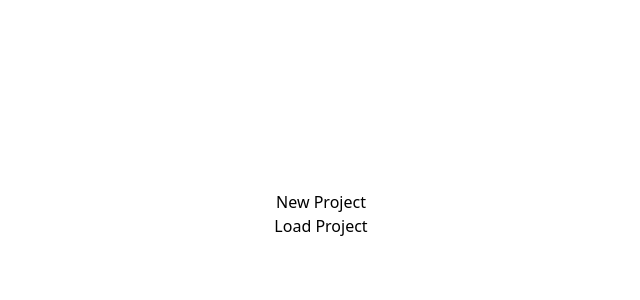
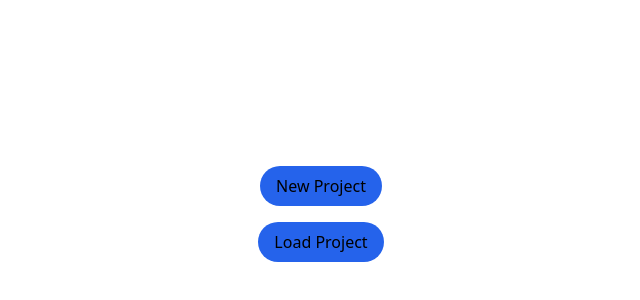
Before and after one commit to JoshuaCleverley/code-editor, a Next.js app: page / in a window 1280 px wide. Shown: the part 186-486 px from the top of the page, without its empty margins (319-959 px from the left). Built offline with nearby package versions, Linux system fonts and the light colour scheme.

Commit message:
Basic Button component styling

```diff
--- a/app/page.tsx
+++ b/app/page.tsx
@@ -1,9 +1,10 @@
+import { Button } from "@/components/Button";
 
 export default function Home() {
   return (
-    <main className="flex min-h-screen flex-col items-center justify-center">
-      <button>New Project</button>
-      <button>Load Project</button>
+    <main className="flex min-h-screen flex-col items-center justify-center gap-4">
+      <Button>New Project</Button>
+      <Button>Load Project</Button>
     </main>
   )
 }
--- a/components/Button.tsx
+++ b/components/Button.tsx
@@ -6,7 +6,7 @@ type Props = {
 
 export function Button({type = 'button', children}: Props) {
   return (
-    <button type={type} className="">
+    <button type={type} className="py-2 px-4 rounded-full bg-blue-600 hover:bg-blue-700 hover:scale-105 transition-all duration-200">
       {children}
     </button>
   )
```
